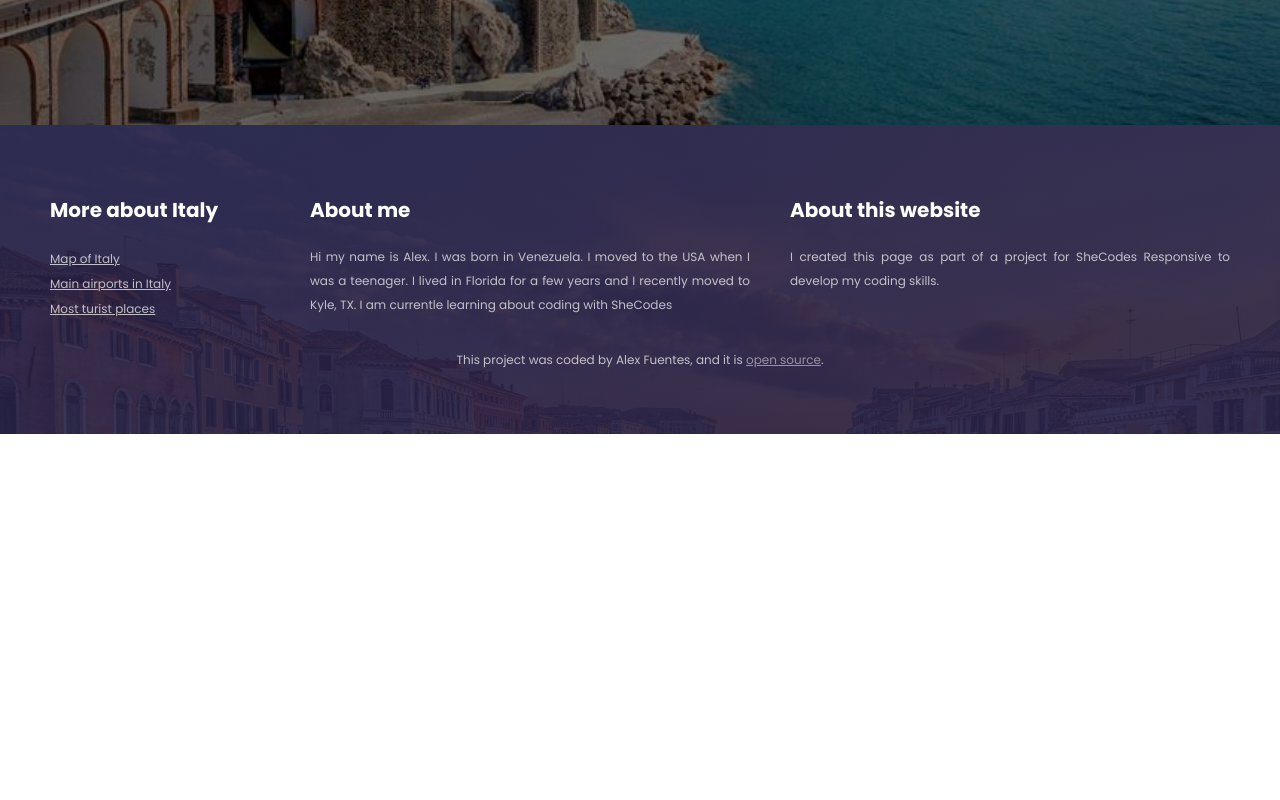
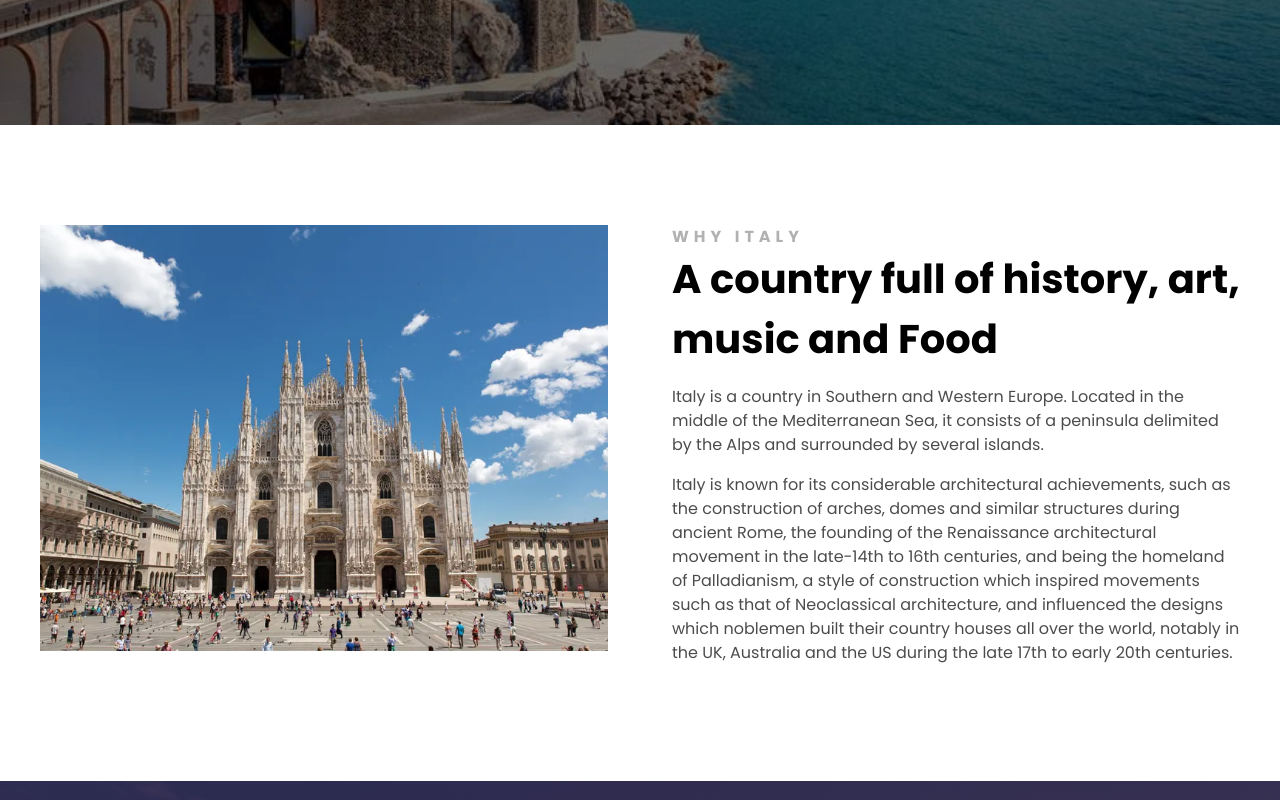
Before and after one commit to alexpfuentes/Italy-travel-project, a plain HTML site: page index.html in a window 1280 px wide. Shown: the part 600-1400 px from the top of the page. Before the commit the page ends 1034 px from the top, so only its background shows below. Drawn offline with Linux system fonts and the light colour scheme.

Commit message:
added the main grid of the page

```diff
--- a/css/style.css
+++ b/css/style.css
@@ -53,12 +53,40 @@ header a {
   display: inline-block;
 }
 
+main h2{
+  font-weight: 700;
+  font-size: 40px;
+  line-height: 1.5;
+  margin: 0;
+}
+
+main h3 {
+  font-weight: 700;
+  font-size: 16px;
+  line-height: 1.5;
+  letter-spacing: 5px;
+  opacity: 0.3;
+  text-transform: uppercase;
+  margin: 0;
+}
+
+main p {
+  font-size: 16px;
+  font-style: normal;
+  font-weight: 400;
+  line-height: 24px;
+  opacity: 0.7;
+}
+
+.img-responsive {
+  max-width: 100%;
+}
+
 footer {
   color: white;
   background-image: linear-gradient(rgba(39, 32, 68, 0.9), rgba(39, 32, 68, 0.9)),url("../images/venice.jpg");
   background-repeat: no-repeat;
   background-size: cover;
-  padding: 50px;
 }
 
 footer h3 {
@@ -71,7 +99,7 @@ footer p {
   font-weight: 400;
   font-size: 12px;
   opacity: 0.7;
-  line-height: 24px;
+  line-height: 20px;
   text-align: justify;
 }
 
@@ -94,12 +122,20 @@ footer a {
 section {
   max-width: 1200px;
   margin: 0 auto;
+  padding: 100px 0;
 }
 
 .grid {
   display: grid;
+  grid-gap: 64px;
+}
+
+.grid-2-columns {
+  grid-template-columns: 1fr 1fr;
+}
+
+.grid-3-columns-with-first-narrow {
   grid-template-columns: 1fr 2fr 2fr;
-  grid-gap: 40px;
 }
 
 .source p {
@@ -127,4 +163,13 @@ section {
     font-size: 12px;
     padding: 8px 16px;
   }
+
+  .grid {
+    grid-template-columns: 1fr;
+    grid-gap: 32px;
+  }
+
+  section {
+    padding: 30px;
+  }
 }
--- a/index.html
+++ b/index.html
@@ -21,8 +21,22 @@
     </header>
   </div>
 
+  <main>
+    <section class="grid grid-2-columns">
+      <div>
+      <img src="images/milan.webp" alt="cathedral" class="img-responsive">
+    </div>
+    <div>
+      <h3>Why Italy</h3>
+      <h2>A country full of history, art, music and Food</h2>
+      <p>Italy is a country in Southern and Western Europe. Located in the middle of the Mediterranean Sea, it consists of a peninsula delimited by the Alps and surrounded by several islands. </p>
+      <p>Italy is known for its considerable architectural achievements, such as the construction of arches, domes and similar structures during ancient Rome, the founding of the Renaissance architectural movement in the late-14th to 16th centuries, and being the homeland of Palladianism, a style of construction which inspired movements such as that of Neoclassical architecture, and influenced the designs which noblemen built their country houses all over the world, notably in the UK, Australia and the US during the late 17th to early 20th centuries.</p>
+    </div>
+    </section>
+  </main>
+
   <footer>
-    <section class="grid">
+    <section class="grid grid-3-columns-with-first-narrow">
       <div>
         <h3>More about Italy</h3>
         <ul>
```
